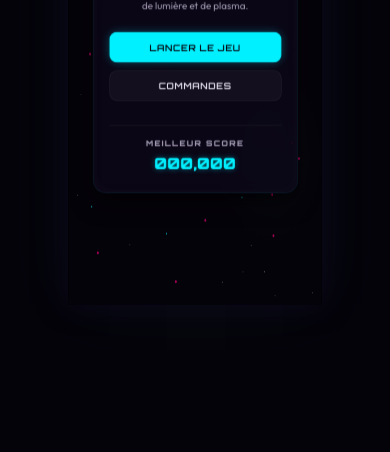
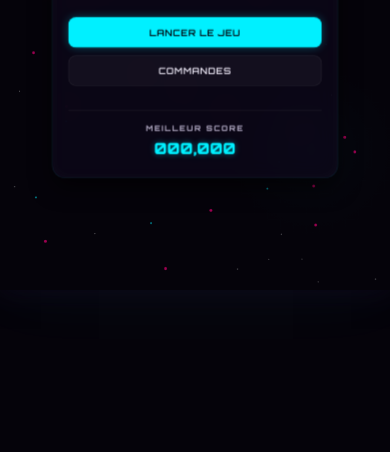
Before and after one commit to ksic180586/galaga-js, a plain HTML site: page index.html in a window 390 px wide. Shown: the part 392-844 px from the top of the page. Drawn offline with Linux system fonts and the light colour scheme.

Commit message:
Fix: ajustement de la taille de l'écran sur mobile

```diff
--- a/js/game.js
+++ b/js/game.js
@@ -208,7 +208,7 @@
         const winW = window.innerWidth;
         const winH = window.innerHeight;
 
-        if (winW < 600 || winH < 900) {
+        if (winW < 600 || winH < 800) {
             // Mobile adaptatif
             const scale = Math.min(winW / 600, winH / 800);
             container.style.transform = `scale(${scale})`;
--- a/style.css
+++ b/style.css
@@ -51,10 +51,9 @@
 /* --- App Container (Cabinet-style Aspect Ratio constraint on large screens) --- */
 #game-container {
     position: relative;
-    width: 100%;
-    height: 100%;
-    max-width: 600px; /* Ratio arcade vertical */
-    max-height: 900px;
+    width: 600px;
+    height: 800px;
+    flex-shrink: 0;
     background-color: #000;
     box-shadow: 0 0 40px rgba(15, 8, 28, 0.8), 0 0 100px rgba(0, 240, 255, 0.05);
     overflow: hidden;
```
